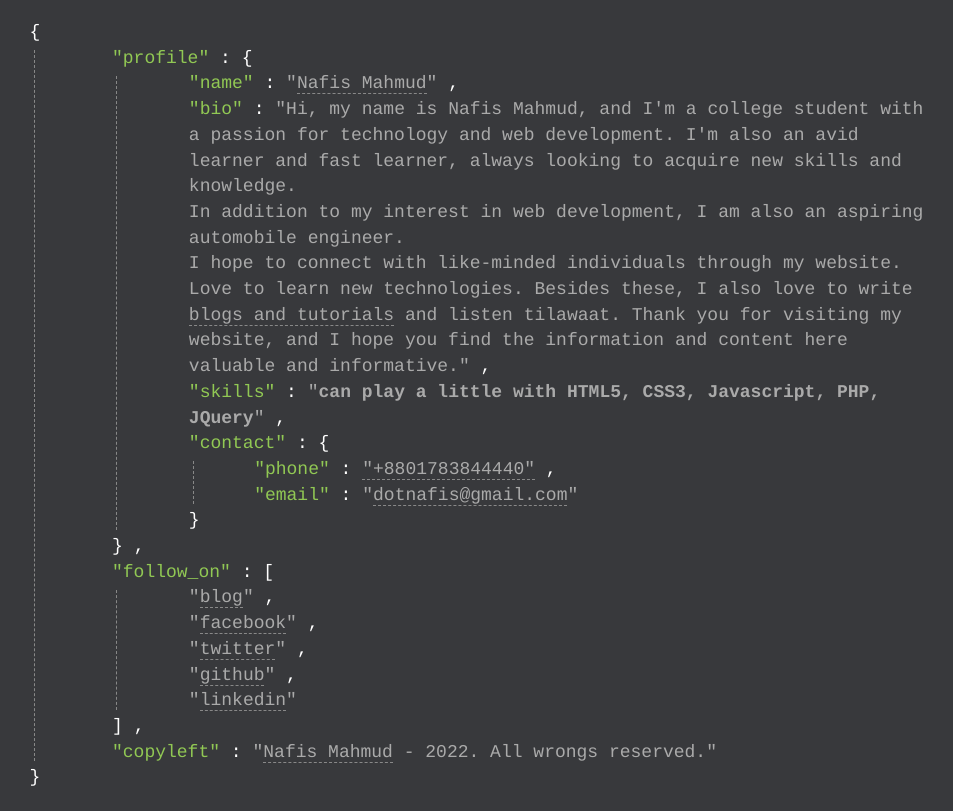
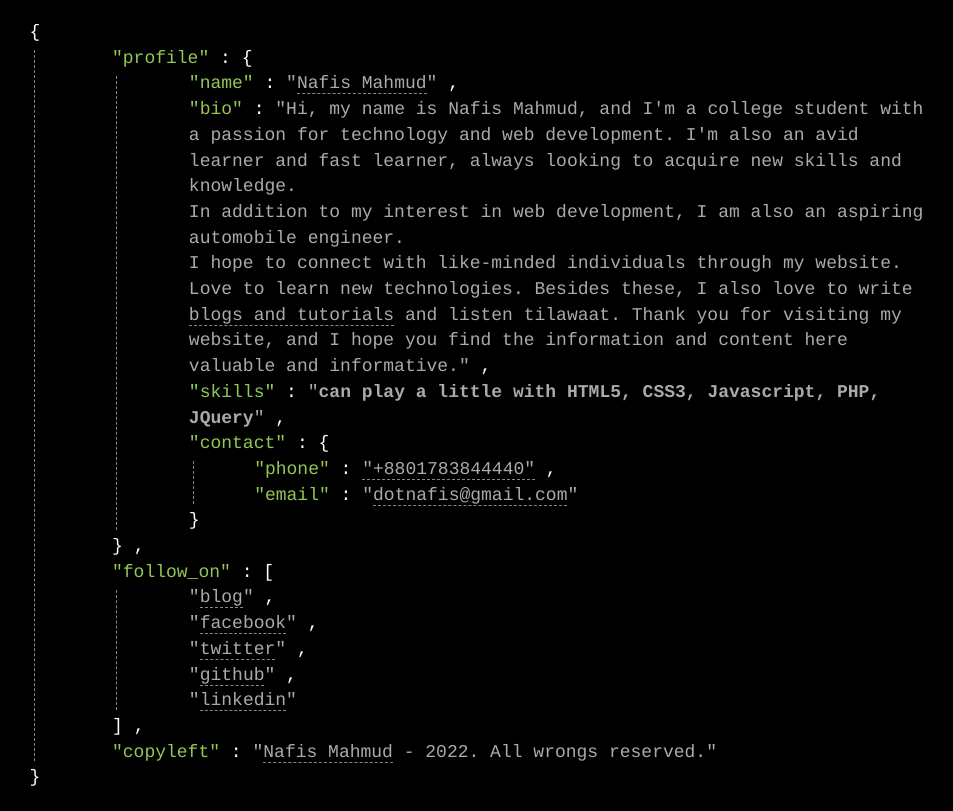
Before and after one commit to dotnafis/dotnafis.github.io, a plain HTML site: page index.html in a window 1280 px wide. Shown: the whole page, without its empty margins (138-1091 px from the left). Drawn offline with Linux system fonts and the light colour scheme.

Commit message:
Update layout.css

```diff
--- a/layout.css
+++ b/layout.css
@@ -4,7 +4,7 @@ body {
   font-size: 18px;
 }
 body {
-  background-color: #38393c;
+  background-color: #000000;
   color: #aaa;
 }
 a {
```
